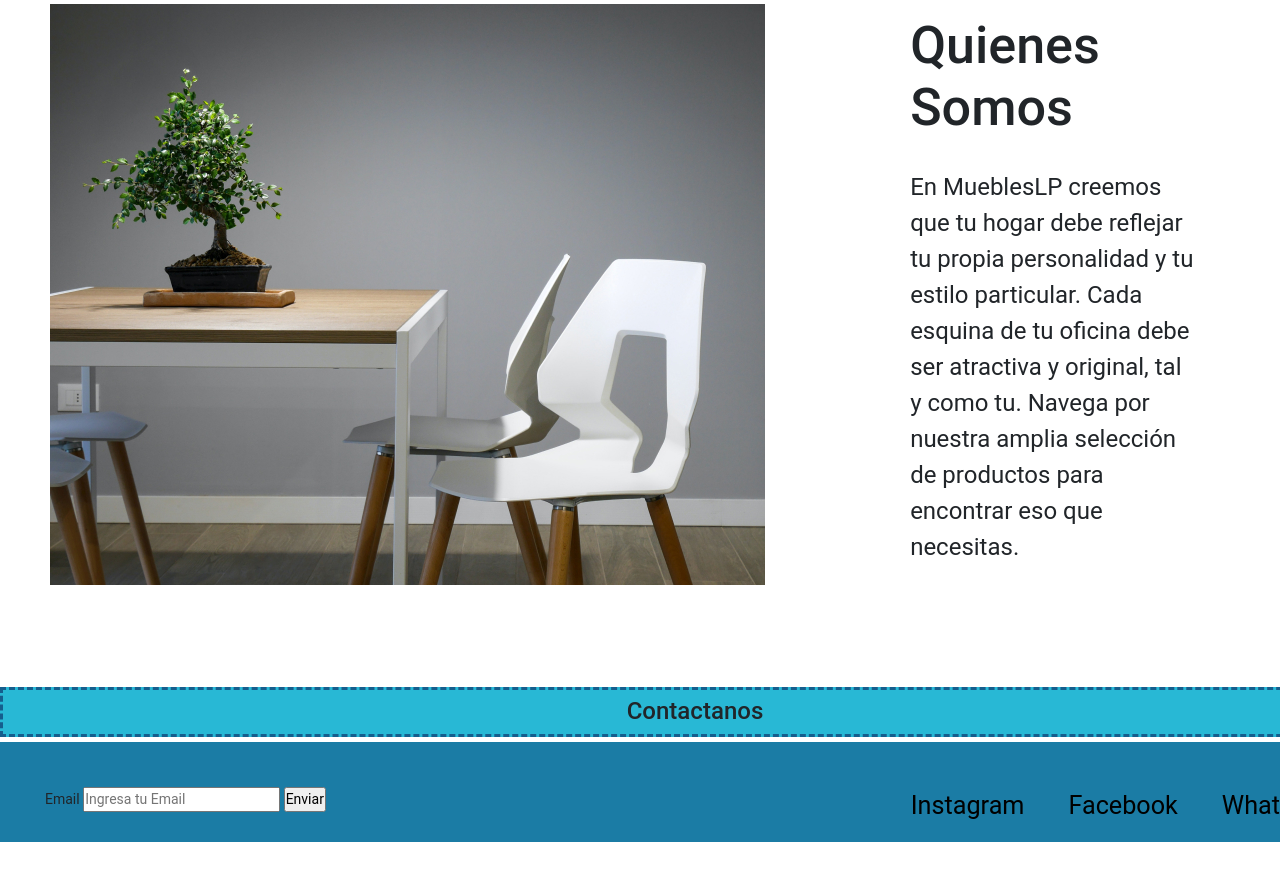
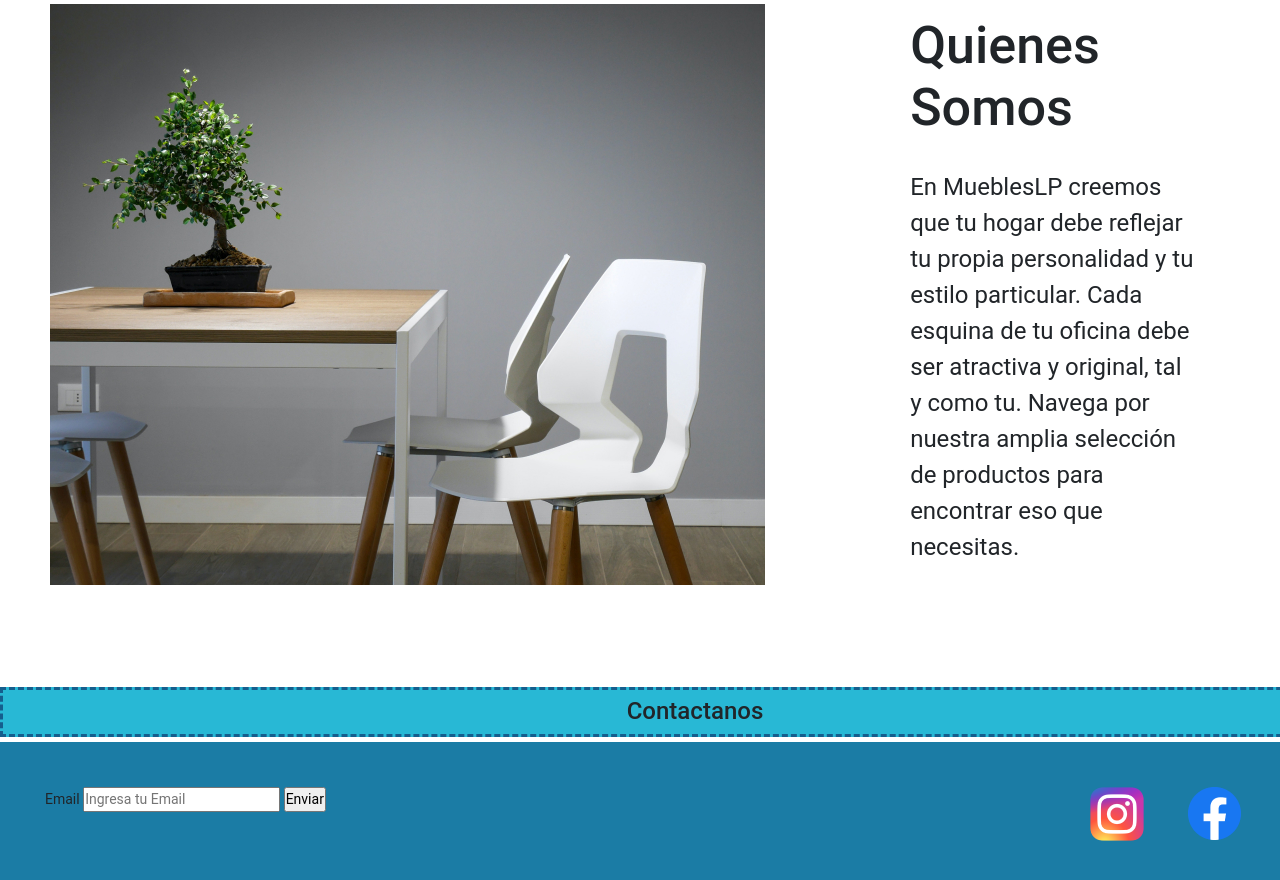
Before and after one commit to GarciaMariano/MueblesLP, a website: page index.html in a window 1280 px wide. Shown: the part 1561-2441 px from the top of the page. Before the commit the page ends 2403 px from the top, so only its background shows below. Drawn offline with nearby package versions, Linux system fonts and the light colour scheme.

Commit message:
iconosfooter

```diff
--- a/index.html
+++ b/index.html
@@ -127,9 +127,9 @@
 			  </form>
 			  <nav class="footer3">
 				 <ul>
-				     <li><a href="https://www.instagram.com" class="post"> Instagram</a></li>
-				     <li><a href="https://www.facebook.com" class="post"> Facebook</a></li>
-				     <li><a href="https://www.whatsapp.com" class="post"> Whatsapp</a></li>
+				     <li><a href="https://www.instagram.com" class="post"><img src="./IMG/instagram.png" alt="instagram"></a></li>
+				     <li><a href="https://www.facebook.com" class="post"><img src="./IMG/facebook.png" alt="facebook"></a></li>
+				     <li><a href="https://www.whatsapp.com" class="post"><img src="./IMG/whatsapp.jpg" alt="whatsapp"></a></li>
 				 </ul>
 			 </nav>
 
--- a/sass/partials/_footer.scss
+++ b/sass/partials/_footer.scss
@@ -16,7 +16,7 @@
     flex-direction: row;
     justify-content: space-between;
     padding: 4.5rem;
-    height: 10rem;
+
     font-size: $text-small;
     background-color: map-get($colors, secondary);
     border-color: map-get($colors, primary);
--- a/sass/views/_quienes_somos.scss
+++ b/sass/views/_quienes_somos.scss
@@ -71,12 +71,10 @@ input[type="checkbox"]:checked ~ nav{
    width: 75%;
 }
 
-
 .quiensomos_video{
     display: flex;
     flex-direction: row;
     justify-content: center;
-
 
 }
 
```
Also changed, not shown: Pages/quienes_somos.html (+2 -2 lines), CSS/translated.css, IMG/facebook.png (added), IMG/fondoinicio2.jpg (added), IMG/fondoinicio3.jpg (added), IMG/instagram.png (added), IMG/preguntafrecuente2.jpg (added), IMG/preguntafrecuente3.jpg (added), IMG/whatsapp.jpg (added).
